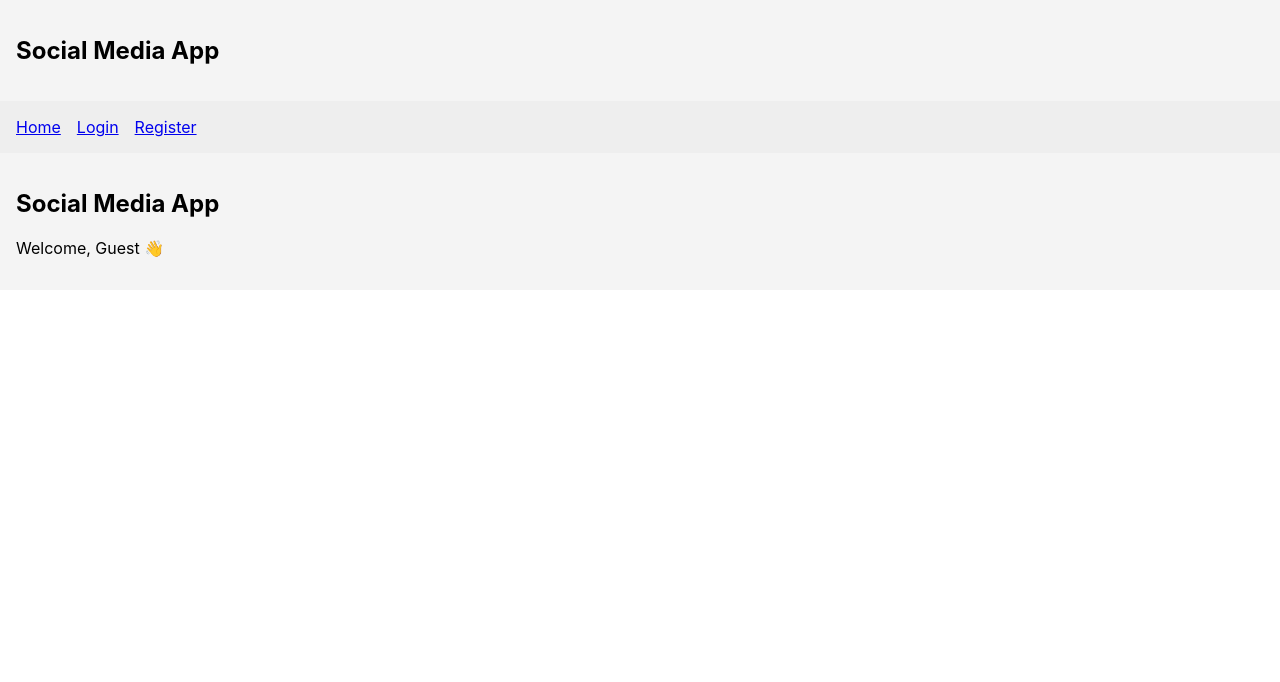
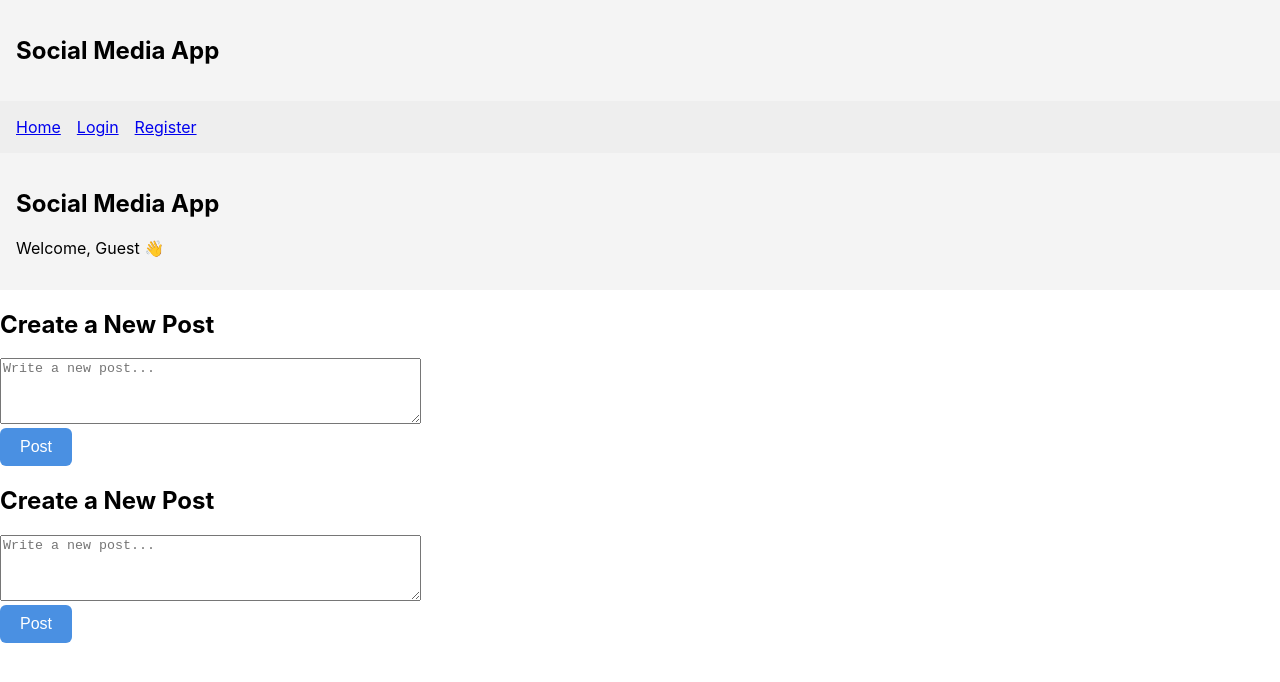
Before and after one commit to F0gboy/JS-React-Project, a React (Create React App) app: page / in a window 1280 px wide. Shown: the top 682 px of the page. Built offline with nearby package versions, Linux system fonts and the light colour scheme.

Commit message:
Likes og comments. (db/routing mangler)

```diff
--- /dev/null
+++ b/src/Components/Post.js
@@ -0,0 +1,73 @@
+import React, { useState } from 'react';
+
+function Post() {
+  const [content, setContent] = useState('');
+  const [isPosting, setIsPosting] = useState(false);  // For at vise, når vi er i gang med at oprette et opslag
+  const [error, setError] = useState(null);  // For at håndtere fejl ved oprettelse af opslag
+
+  // Funktion til at sende POST-anmodning til backend
+  const handlePost = async () => {
+    if (!content) {
+      setError('Please write something before posting!');
+      return; // Stop hvis der ikke er noget indhold
+    }
+
+    setIsPosting(true); // Aktivér "loading" tilstand
+
+    try {
+      // Send POST-anmodning til backend med både user_id og content
+      const response = await fetch('http://localhost:3001/posts', {
+        method: 'POST',
+        headers: {
+          'Content-Type': 'application/json',
+        },
+        body: JSON.stringify({
+          user_id: 1, // Her kan du bruge den rigtige user_id når du har login-funktionalitet
+          content: content,
+        }), // Data der sendes til backend
+      });
+
+      if (!response.ok) {
+        throw new Error('Failed to create post');
+      }
+
+      const data = await response.json();
+      console.log('New post created:', data);
+
+      // Nullify the form and error state after success
+      setContent('');
+      setError(null);
+
+      alert('Post created successfully!'); // Du kan vælge at vise en besked til brugeren
+    } catch (err) {
+      console.error('Error posting:', err);
+      setError('Error while posting! Please try again.');
+    } finally {
+      setIsPosting(false); // Sluk "loading" tilstand
+    }
+  };
+
+  return (
+    <div>
+      <h2>Create a New Post</h2>
+      <textarea
+        value={content}
+        onChange={(e) => setContent(e.target.value)}
+        placeholder="Write a new post..."
+        rows="4"
+        cols="50"
+      />
+      <div>
+        {error && <p style={{ color: 'red' }}>{error}</p>} {/* Vis fejlbeskeder */}
+      </div>
+      <button
+        onClick={handlePost}
+        disabled={isPosting}  // Deaktiver knappen mens vi opretter opslag
+      >
+        {isPosting ? 'Posting...' : 'Post'}
+      </button>
+    </div>
+  );
+}
+
+export default Post;
--- a/src/Pages/Home.js
+++ b/src/Pages/Home.js
@@ -1,13 +1,30 @@
-import React from 'react';
+import React, { useState } from 'react';
 import Header from '../Components/Header';
 import { useLocation } from 'react-router-dom';
+import Post from '../Components/Post';
+
 function Home() {
-  const location=useLocation();
-  const username=location.state?.username|| "Guest";
+  const location = useLocation();
+  const username = location.state?.username || "Guest";
 
-  return (<div>
-    <Header username={username}/>
-  </div>);
+  // State for at holde styr på opslagene
+  const [posts, setPosts] = useState([
+    { id: 1, content: "Første opslag", author: "Guest" },
+    { id: 2, content: "Andet opslag", author: "Guest" }
+  ]);
+
+  return (
+    <div>
+      <Header username={username} />
+
+      <div>
+        {posts.map(post => (
+          <Post key={post.id} content={post.content} author={post.author} />
+        ))}
+      </div>
+    </div>
+  );
 }
 
 export default Home;
+//
```
Also changed, not shown: 1 other file (tests, documents, lock files or other folders).
